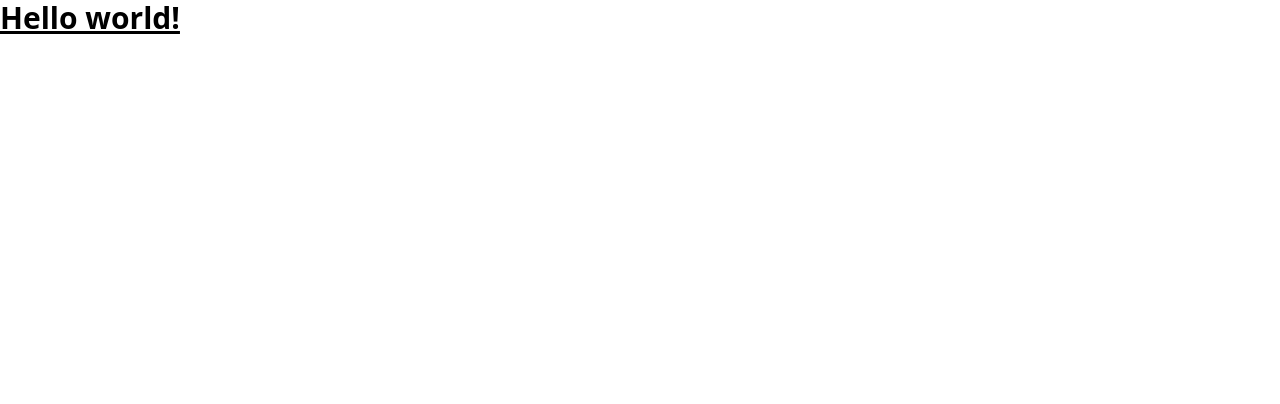
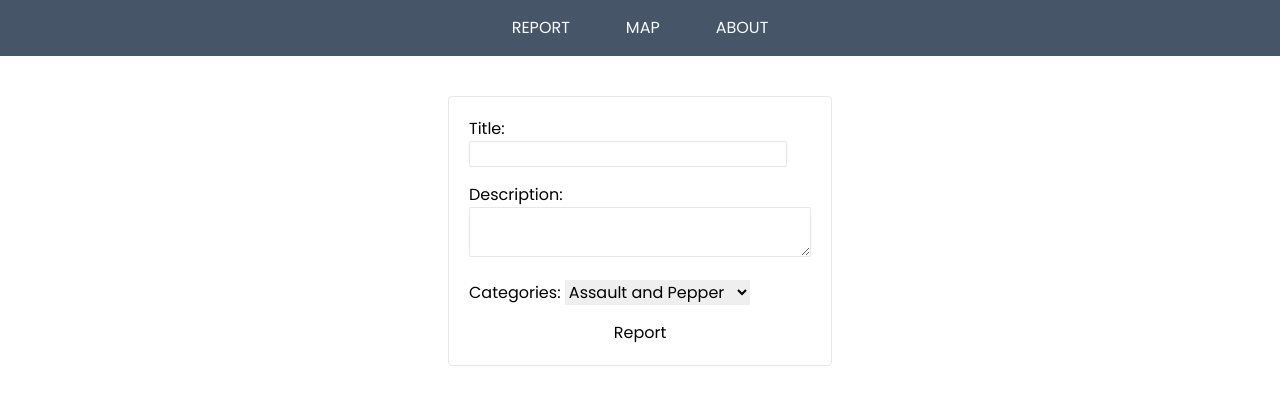
Before and after one commit to shine00chang/hack-cupertino, a SvelteKit app in the folder front/: page / in a window 1280 px wide. Shown: the top 404 px of the page. Built offline with nearby package versions, Linux system fonts and the light colour scheme; no server answers.

Commit message:
navbar and report ui

```diff
--- a/front/src/app.css
+++ b/front/src/app.css
@@ -1,3 +1,5 @@
+@import url('https://fonts.googleapis.com/css2?family=Poppins&display=swap');
+
 @tailwind base;
 @tailwind components;
 @tailwind utilities;
--- /dev/null
+++ b/front/src/lib/components/Navbar.svelte
@@ -0,0 +1,6 @@
+<nav class="flex flex-row z-50 justify-center gap-14 bg-slate-600 text-gray-50 p-4">
+    <a href="/">REPORT</a>
+    <a href="/map">MAP</a>
+    <a href="/about">ABOUT</a>
+
+</nav>
--- a/front/src/routes/+layout.svelte
+++ b/front/src/routes/+layout.svelte
@@ -1,5 +1,7 @@
 <script>
     import "../app.css";
+    import Navbar from "$lib/components/Navbar.svelte";
 </script>
 
+<Navbar/>
 <slot />
--- a/front/src/routes/+page.svelte
+++ b/front/src/routes/+page.svelte
@@ -14,8 +14,36 @@
       });
     }
   })
+
+  const reportHandler = (e) => {
+
+  };
 </script>
 
-<h1 class="text-3xl font-bold underline">
-  Hello world!
-</h1>
+
+<div class="flex flex-row justify-center my-10">
+  <form on:submit|preventDefault={reportHandler} class="flex flex-col w-96 border rounded p-5 gap-4">
+
+    <label for="title">Title:
+      <input name="title" type="text" value="" class="border rounded-sm"/>
+    </label>
+
+    <div class="row row-col">
+      <label for="desc" class="block">Description:</label>
+      <textarea name="desc" type="text" value="" class="border rounded-sm w-full"/>
+    </div>
+
+    <div>
+      <label for="categories">Categories:</label>
+      <select name="categories">
+        <option value="">Assault and Pepper</option>
+        <option value="">Sexual Assault</option>
+        <option value="">Armed Assault</option>
+        <option value="">Amber Alert Sighting</option>
+        <option value="">Burglary</option>
+      </select>
+    </div>
+
+    <button type="submit">Report</button>
+  </form>
+</div>
--- a/front/tailwind.config.js
+++ b/front/tailwind.config.js
@@ -3,6 +3,9 @@ export default {
   content: ['./src/**/*.{html,js,svelte,ts}'],
   theme: {
     extend: {},
+    fontFamily: {
+      "sans": ['Poppins', 'sans-serif'],
+    }
   },
   plugins: [],
 }
```
Also changed, not shown: front/src/routes/map/+page.svelte (added).
